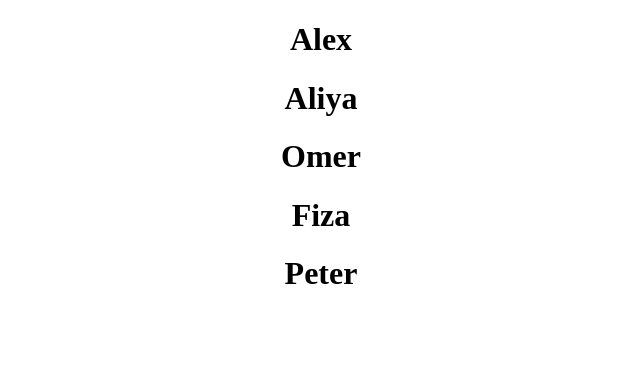
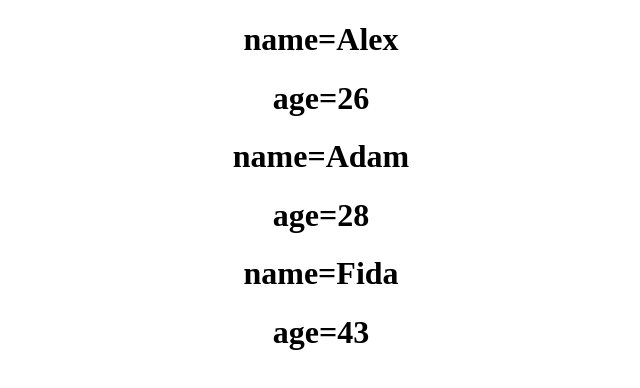
Before and after one commit to Adarsh-G-P/Learn_React, a React (Create React App) app: page / in a window 1280 px wide. Shown: the top 388 px of the page, without its empty margins (319-959 px from the left). Built offline with nearby package versions, Linux system fonts and the light colour scheme.

Commit message:
print multiple list elements using map()

```diff
--- a/src/App.js
+++ b/src/App.js
@@ -2,14 +2,24 @@
 import './App.css';
 
 function App() {
-  const names =["Alex","Aliya","Omer","Fiza","Peter"];
-    return (
+  const users =[
+    {name:"Alex", age:26},
+    {name: "Adam",age:28},
+    {name:"Fida",age: 43},
+  ];
+
+
+  return (
     <div className="App">
-      {names.map((name) => {
-        return <h1 > {name}</h1>
-      })}
+    {users.map((user,key) => {
+    return <div>
+      <h1>name={user.name}</h1>
+      <h1>age={user.age}</h1>
       </div>
-    );
+    })}
+    </div>
+  );
+
 
 
 }
```
